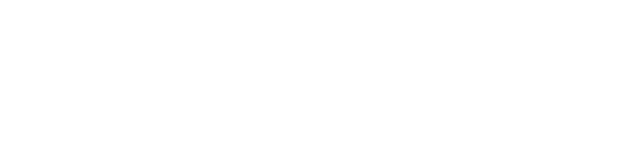
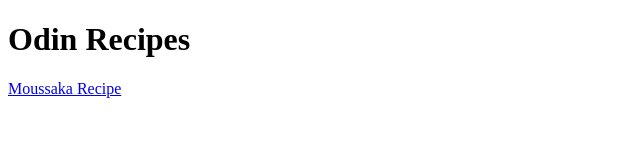
Before and after one commit to zepposj/odin-recipes, a plain HTML site: page index.html in a window 1280 px wide. Shown: the whole page, without its empty margins (0-640 px from the left). Drawn offline with Linux system fonts and the light colour scheme.

Commit message:
Added hypertext link to moussaka recipe page and added moussaka image on recipe page

```diff
--- a/index.html
+++ b/index.html
@@ -1,2 +1,12 @@
 <!DOCTYPE html>
-<meta utf="8">
+<html lang="eng">
+    <head>
+        <meta charset="utf8">
+        <title>Recipe</title>
+    </head>
+
+    <body>
+        <h1>Odin Recipes</h1>
+        <a href="recipes/moussaka.html">Moussaka Recipe</a>
+    </body>
+</html>
```
